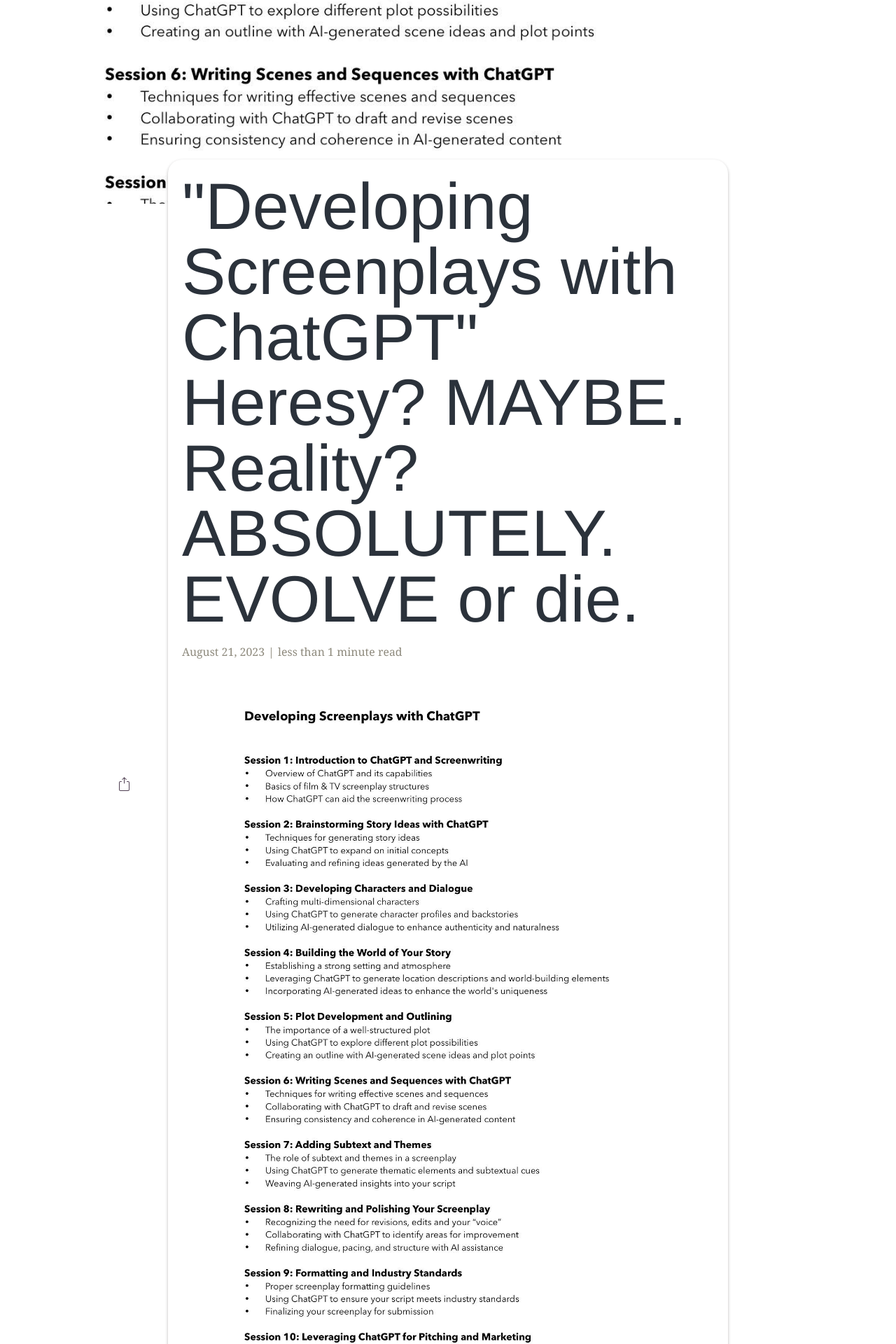
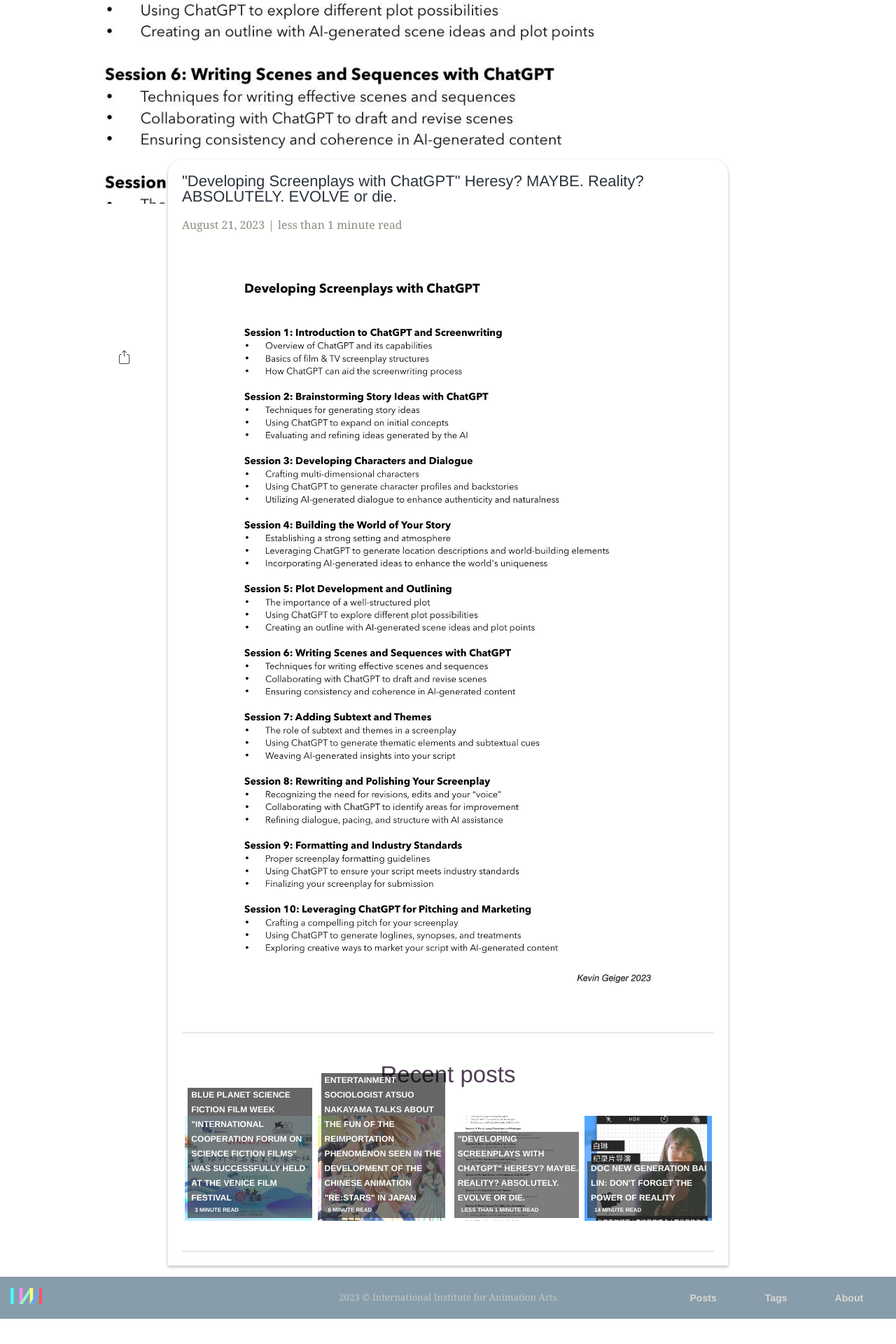
Before and after one commit to animation-international/IIAA, a Jekyll site: the page built from _posts/2023-08-21-Kevin-Course.md, in a window 1280 px wide. Shown: the part 687-2607 px from the top of the page at 70% size. Built offline with Jekyll 4.4.1, drawn with Linux system fonts in a browser that asks for light colours; some web fonts are replaced; after the commit the page ends 2571 px from its top, so only the background shows below that.

Commit message:
fontsize

```diff
--- a/assets/css/main.css
+++ b/assets/css/main.css
@@ -420,7 +420,7 @@ h1, h2, h3, h4, h5, h6 {
 }
 
 h1 {
-  font-size: 4rem;
+  font-size: 1rem;
   font-weight: var(--font2-regular);
   line-height: 1;
 }
@@ -1489,7 +1489,7 @@ img + small, img + br + small {
 }
 .header-page h1 {
   font-weight: var(--font2-regular);
-  font-size: 4.25rem;
+  font-size: 1rem;
   text-align: left;
   margin: 0 0 10px;
   color: var(--text)
```
